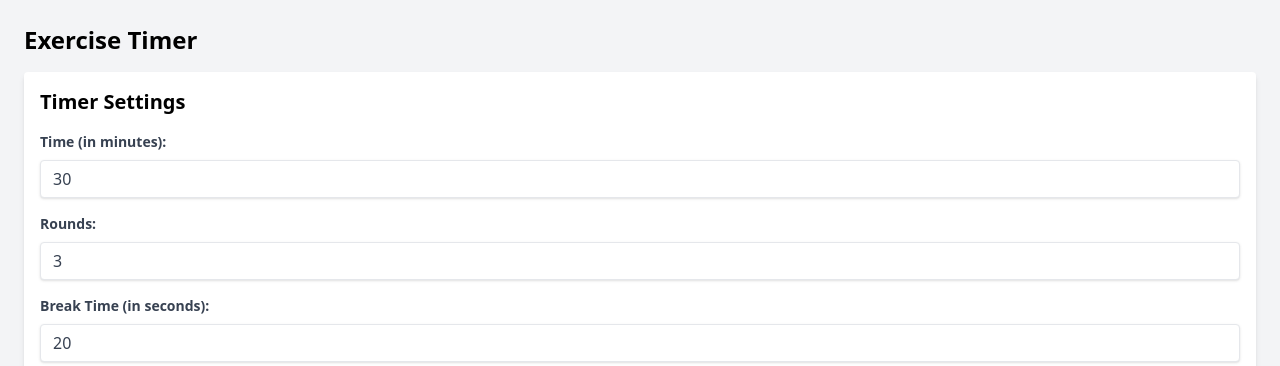
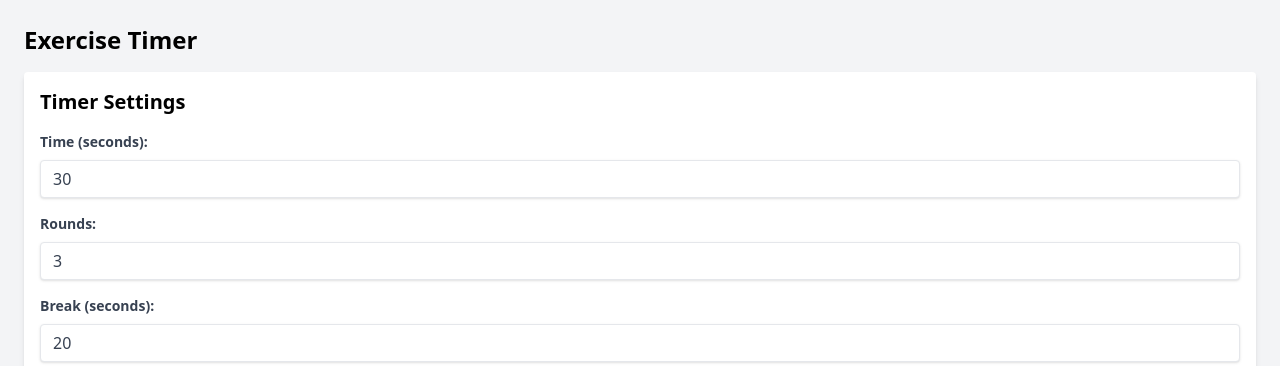
Before and after one commit to korabii/ReactExerciseTimer, a React (Vite) app: page / in a window 1280 px wide. Shown: the top 366 px of the page. Built offline with nearby package versions, Linux system fonts and the light colour scheme.

Commit message:
read me update

```diff
--- a/src/components/TimerForm.jsx
+++ b/src/components/TimerForm.jsx
@@ -8,7 +8,7 @@ const TimerForm = ({ bundle }) => {
       <h2 className="text-xl font-semibold mb-4">Timer Settings</h2>
       <div className="mb-4">
         <label className="block text-gray-700 text-sm font-bold mb-2" htmlFor="time">
-          Time (in minutes):
+          Time (seconds):
         </label>
         <input
           type="number"
@@ -32,7 +32,7 @@ const TimerForm = ({ bundle }) => {
       </div>
       <div className="mb-4">
         <label className="block text-gray-700 text-sm font-bold mb-2" htmlFor="breakTime">
-          Break Time (in seconds):
+          Break (seconds):
         </label>
         <input
           type="number"
```
Also changed, not shown: 1 other file (tests, documents, lock files or other folders).
